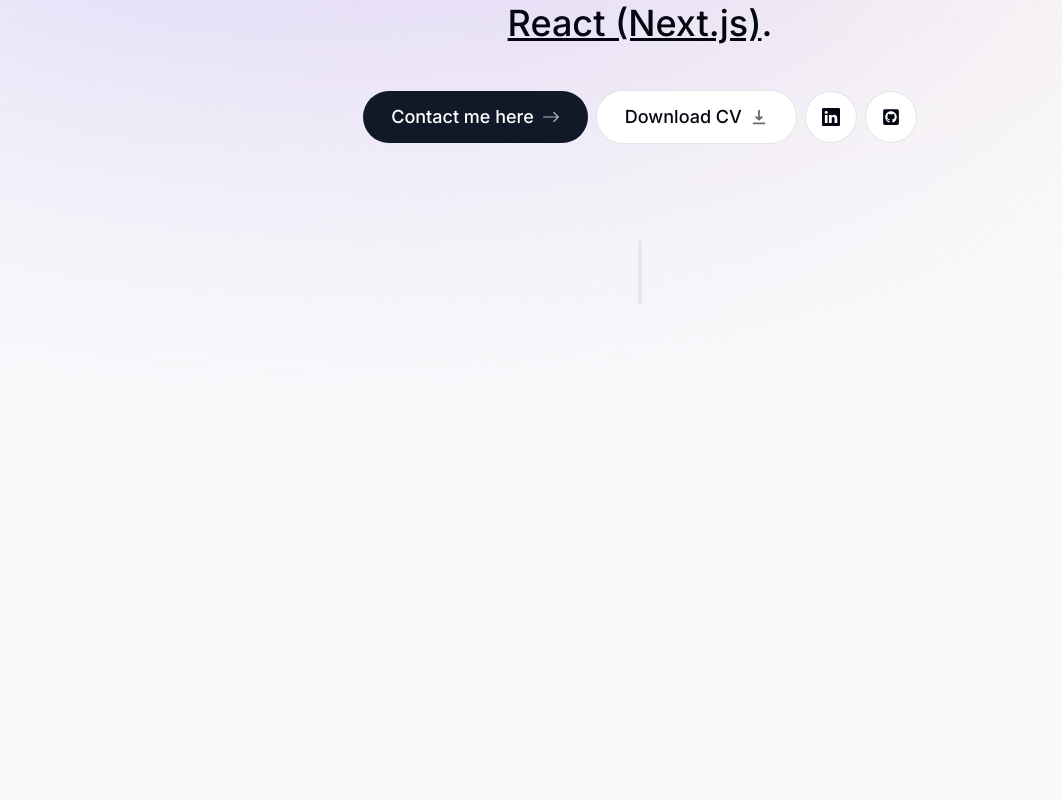
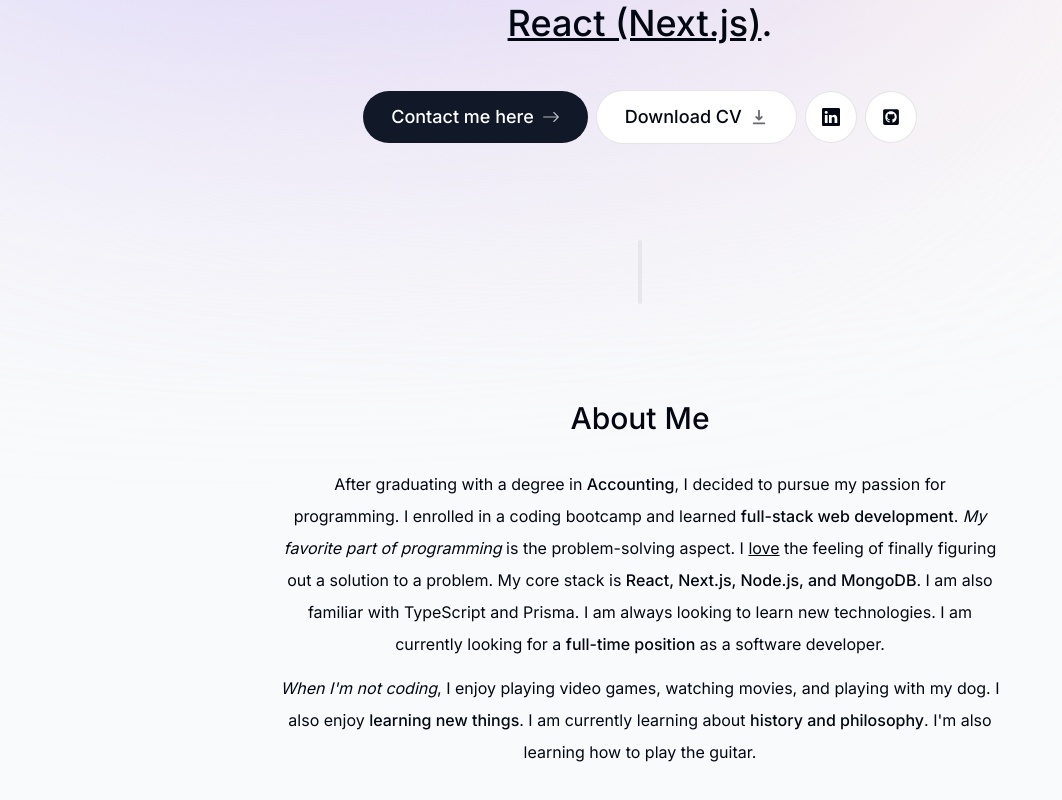
Before and after one commit to jacocanete/portfolio-website, a Next.js app: page / in a window 1280 px wide. Shown: the part 422-1222 px from the top of the page, without its empty margins (0-1062 px from the left). Before the commit the page ends 822 px from the top, so only its background shows below. Built offline with nearby package versions, Linux system fonts and the light colour scheme.

Commit message:
feat(about): add About component to display information about the developer

```diff
--- a/app/layout.tsx
+++ b/app/layout.tsx
@@ -20,7 +20,7 @@
         className={`${inter.className} bg-gray-50 text-gray-950 relative pt-28 sm:pt-36`}
       >
         <div className="bg-[#fbe2e3] absolute top-[-6rem] right-[11rem] h-[31.25rem] w-[31.25rem] rounded-full blur-[10rem] sm:w-[68.75rem] -z-10"></div>
-        <div className="bg-[#dbd7fb] absolute top-[-1rem] left-[-35rem] h-[31.25rem] w-[50rem] rounded-full blur-[10rem] sm:w-[68.75rem] md:left-[-33rem] lg:left-[-28rem] xl:left-[-15rem] 2xl:left-[-5rem] -z-10 "></div>
+        <div className="bg-[#dbd7fb] absolute top-[-1rem] left-[-35rem] h-[31.25rem] w-[50rem] rounded-full blur-[10rem] sm:w-[68.75rem] md:left-[-33rem] lg:left-[-28rem] xl:left-[-15rem] 2xl:left-[-5rem] -z-10"></div>
         {children}
         <Header />
       </body>
--- a/app/page.tsx
+++ b/app/page.tsx
@@ -1,3 +1,4 @@
+import About from "@/components/about";
 import Intro from "@/components/intro";
 import SectionDivider from "@/components/section-divider";
 
@@ -6,6 +7,7 @@
     <main className="flex flex-col items-center px-4">
       <Intro />
       <SectionDivider />
+      <About />
     </main>
   );
 }
--- /dev/null
+++ b/components/about.tsx
@@ -0,0 +1,44 @@
+"use client";
+
+import React from "react";
+import SectionHeading from "./section-heading";
+import { motion } from "framer-motion";
+
+export default function About() {
+  return (
+    <motion.section
+      className="mb-28 max-w-[45rem] text-center leading-8 sm:mb-40"
+      initial={{ opacity: 0, y: 100 }}
+      animate={{ opacity: 1, y: 0 }}
+      transition={{ delay: 0.175 }}
+    >
+      <SectionHeading>About me</SectionHeading>
+      <p className="mb-3">
+        After graduating with a degree in{" "}
+        <span className="font-medium">Accounting</span>, I decided to pursue my
+        passion for programming. I enrolled in a coding bootcamp and learned{" "}
+        <span className="font-medium">full-stack web development</span>.{" "}
+        <span className="italic">My favorite part of programming</span> is the
+        problem-solving aspect. I <span className="underline">love</span> the
+        feeling of finally figuring out a solution to a problem. My core stack
+        is{" "}
+        <span className="font-medium">
+          React, Next.js, Node.js, and MongoDB
+        </span>
+        . I am also familiar with TypeScript and Prisma. I am always looking to
+        learn new technologies. I am currently looking for a{" "}
+        <span className="font-medium">full-time position</span> as a software
+        developer.
+      </p>
+
+      <p>
+        <span className="italic">When I'm not coding</span>, I enjoy playing
+        video games, watching movies, and playing with my dog. I also enjoy{" "}
+        <span className="font-medium">learning new things</span>. I am currently
+        learning about{" "}
+        <span className="font-medium">history and philosophy</span>. I'm also
+        learning how to play the guitar.
+      </p>
+    </motion.section>
+  );
+}
--- a/components/intro.tsx
+++ b/components/intro.tsx
@@ -44,7 +44,7 @@
           </motion.span>
         </div>
       </div>
-      <motion.p
+      <motion.h1
         className="mb-10 mt-4 px-4 text-2xl font-medium !leading-[1.5] sm:text-4xl"
         initial={{ opacity: 0, y: 100 }}
         animate={{ opacity: 1, y: 0 }}
@@ -54,7 +54,7 @@
         <span className="font-bold">8 years</span> of experience. I enjoy
         building <span className="italic">sites & apps</span>. My focus is{" "}
         <span className="underline">React (Next.js)</span>.
-      </motion.p>
+      </motion.h1>
 
       <motion.div
         className="flex flex-col sm:flex-row items-center gap-2 justify-center px-4 text-lg font-medium"
--- a/components/section-divider.tsx
+++ b/components/section-divider.tsx
@@ -1,7 +1,15 @@
+"use client";
+
 import React from "react";
+import { motion } from "framer-motion";
 
 export default function SectionDivider() {
   return (
-    <div className="bg-gray-200 my-24 h-16 w-1 rounded-full hidden sm:block"></div>
+    <motion.div
+      className="bg-gray-200 my-24 h-16 w-1 rounded-full hidden sm:block"
+      initial={{ opacity: 0, y: 100 }}
+      animate={{ opacity: 1, y: 0 }}
+      transition={{ delay: 0.125 }}
+    ></motion.div>
   );
 }
--- /dev/null
+++ b/components/section-heading.tsx
@@ -0,0 +1,9 @@
+import React from "react";
+
+type SectionHeadingProps = {
+  children: React.ReactNode;
+};
+
+export default function SectionHeading({ children }: SectionHeadingProps) {
+  return <h2 className="text-3xl font-medium capitalize mb-8">{children}</h2>;
+}
```
